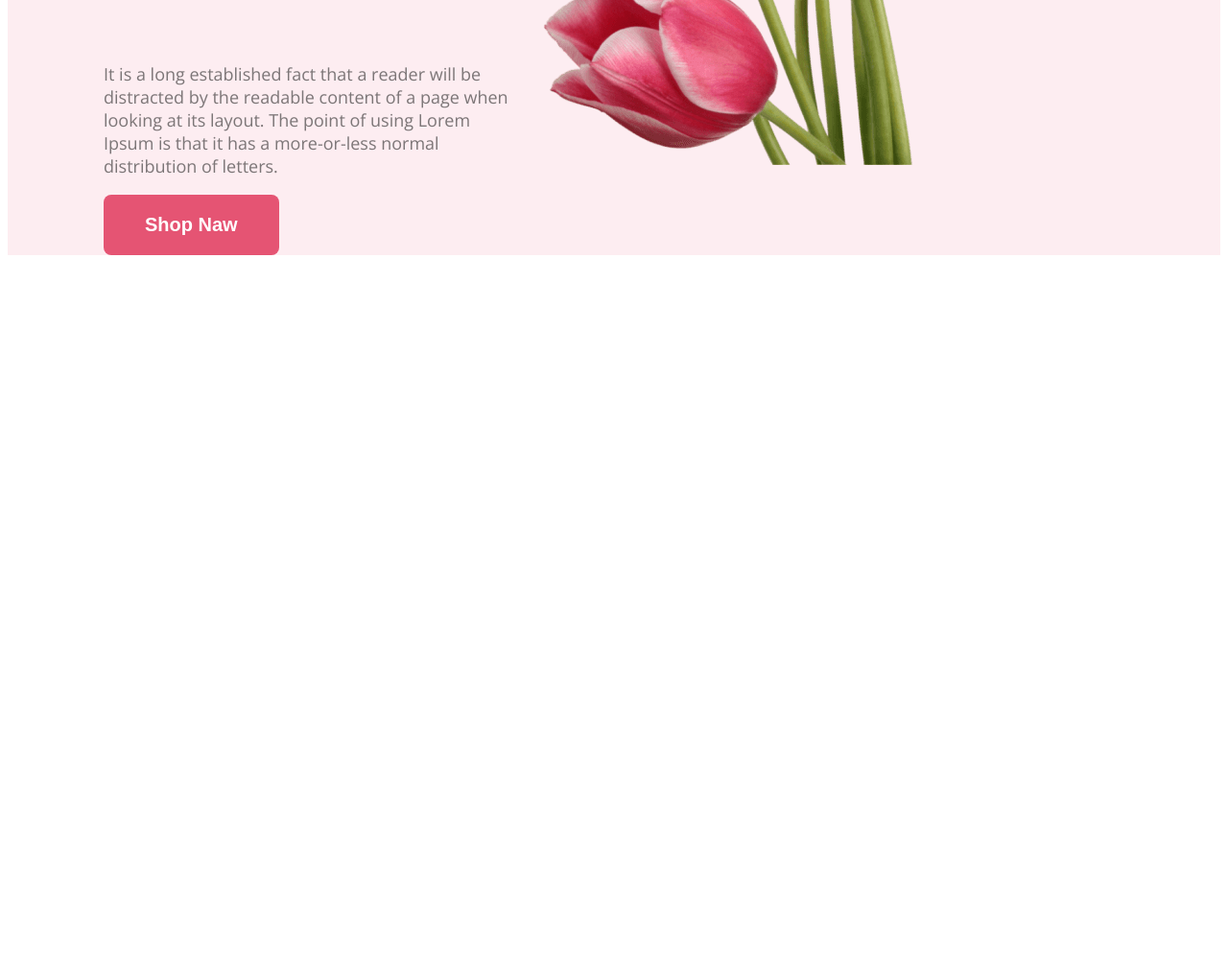
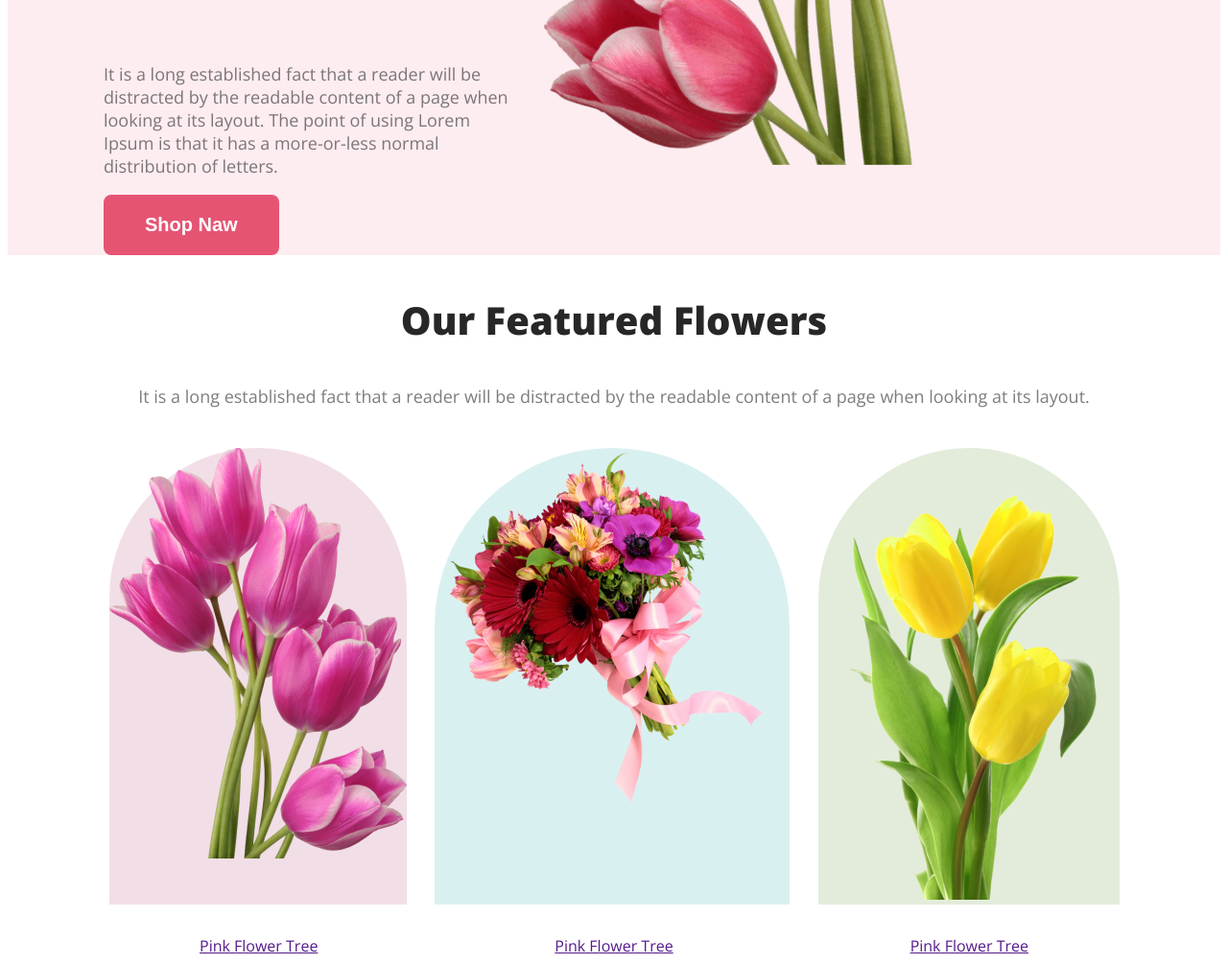
Before and after one commit to SumanChandraDas/flower-shop, a plain HTML site: page index.html in a window 1280 px wide. Shown: the part 730-1735 px from the top of the page at 96% size. Before the commit the page ends 1004 px from the top, so only its background shows below. Drawn offline with nearby package versions, Linux system fonts and the light colour scheme.

Commit message:
our featuer section added .

```diff
--- a/index.html
+++ b/index.html
@@ -32,8 +32,25 @@
             <img src="asset/images/pngwing 10.png" alt="" class="banner-image">
         </section>
     </header>
+    <!-- Main section start  -->
     <main>
-
+        <!-- Our our-featured-flowers section start  -->
+        <section class="our-featured-flowers common-spacing">
+            <h3 class="section-title">Our Featured Flowers</h3>
+            <p class="section-description">It is a long established fact that a reader will be distracted by the
+                readable content of a page when looking at its layout.</p>
+            <div class="flower-tree-container">
+                <div class="flower-tree" id="flower-tree-1"><img src="asset/images/pngwing 6.png" alt="">
+                </div>
+                <div class="flower-tree" id="flower-tree-2"><img src="asset/images/pngwing 5.png" alt="">
+                </div>
+                <div class="flower-tree" id="flower-tree-3"><img src="asset/images/pngwing 7.png" alt="">
+                </div>
+            </div>
+            <div class="flawer-tree-link common-spacing"><a href="">Pink Flower Tree</a><a href="">Pink Flower
+                    Tree</a><a href="">Pink
+                    Flower Tree</a></div>
+        </section>
     </main>
     <footer>
 
--- a/styles/flower.css
+++ b/styles/flower.css
@@ -2,6 +2,17 @@
 body {
     font-family: 'Lato', sans-serif;
     font-family: 'Open Sans', sans-serif;
+}
+
+.common-spacing {
+    padding: 0 100px;
+}
+
+.section-title {
+    color: #272727;
+    text-align: center;
+    font-size: 40px;
+    font-weight: 800;
 }
 
 /* headar or bannnar style  */
@@ -38,3 +49,41 @@ header {
     color: #FFF;
     padding: 20px 43px;
 }
+
+/* our featured folwer section start  */
+.our-featured-flowers p {
+    text-align: center;
+    margin-top: 0px;
+}
+
+.flower-tree-container {
+    margin-top: 42px;
+    display: flex;
+    justify-content: space-evenly;
+    gap: 24px;
+}
+
+.flower-tree {
+    border-radius: 300px 300px 0px 0px;
+}
+
+#flower-tree-1 {
+    background: rgba(167, 33, 98, 0.15);
+}
+
+#flower-tree-2 {
+    background: rgba(5, 151, 160, 0.15);
+}
+
+#flower-tree-3 {
+    background: rgba(71, 125, 17, 0.15);
+}
+
+.flawer-tree-link {
+    margin-top: 32px;
+    display: flex;
+    justify-content: space-between;
+
+}
+
+/* Our featured section start  */
```
